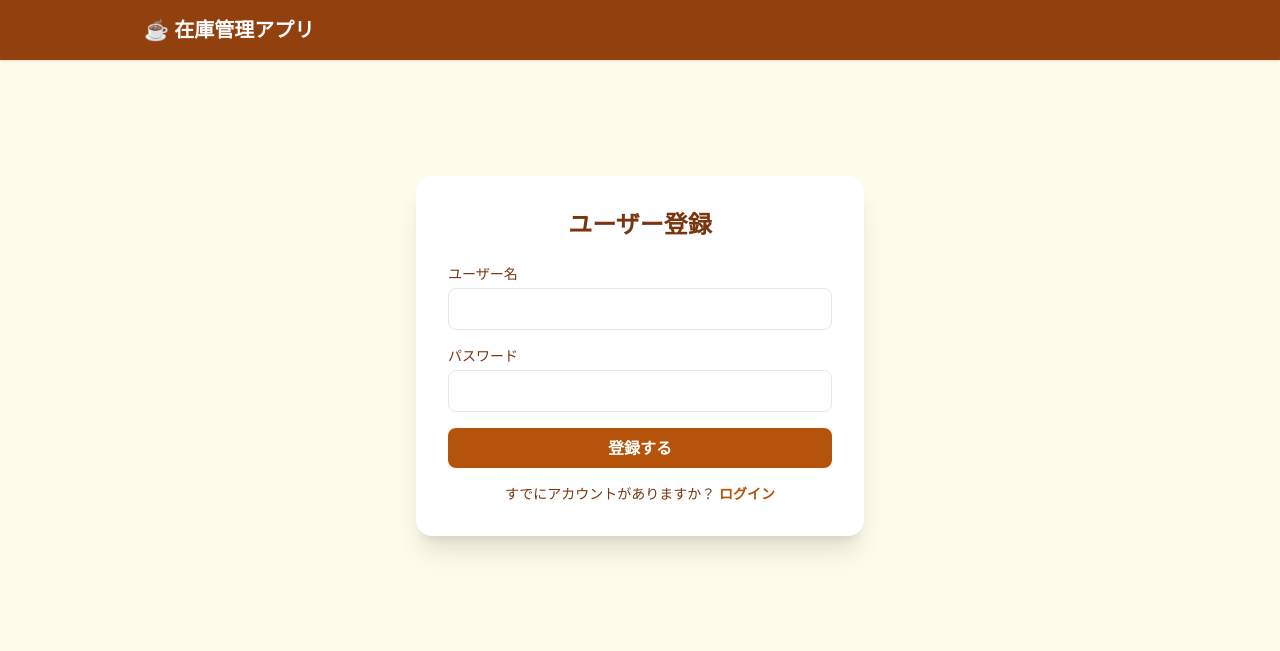
After one commit to tna28312-source/zaiko_app, a Flask app: page /register in a window 1280 px wide. The commit adds this page. Shown: the top 651 px of the page. Run offline with Flask 3, Linux system fonts and the light colour scheme; some libraries are stand-ins or nearby versions.

Commit message:
login ADD

```diff
--- a/app.py
+++ b/app.py
@@ -1,10 +1,21 @@
-from flask import Flask, render_template, request, redirect, url_for
+from flask import Flask, render_template, request, redirect, url_for, flash
 import psycopg2
 from psycopg2.extras import RealDictCursor
 from datetime import datetime
+from werkzeug.security import generate_password_hash, check_password_hash
+from flask_login import LoginManager, UserMixin, login_user, logout_user, login_required, current_user
 import os
 
 app = Flask(__name__)
+app.secret_key = os.getenv("SECRET_KEY", "dev-secret")
+
+
+login_manager = LoginManager()
+login_manager.init_app(app)
+login_manager.login_view = "login"  # 未ログイン時の遷移先
+# ★ここ追加
+login_manager.login_message = None
+
 
 # PostgreSQL用の接続情報
 DB_URL = os.getenv("DATABASE_URL", "postgresql://zaiko_user:GJLpm9lR8t4GaBuKdR7eyiHSgbdTQqUf@dpg-d68188ggjchc73b9og8g-a.oregon-postgres.render.com/zaiko_db_vmw0")
@@ -15,9 +26,101 @@ def get_connection():
     return conn
 
 # =============================
+# ユーザークラス
+# =============================
+class User(UserMixin):
+    def __init__(self, id, username, password):
+        self.id = str(id)   # ← Flask-Loginは文字列推奨
+        self.username = username
+        self.password = password
+
+
+# =============================
+# ユーザー読み込み関数
+# =============================
+@login_manager.user_loader
+def load_user(user_id):
+    conn = get_connection()
+    cur = conn.cursor()
+
+    cur.execute("SELECT * FROM users WHERE id = %s", (user_id,))
+    user = cur.fetchone()
+    conn.close()
+
+    if user:
+        return User(user["id"], user["username"], user["password"])
+    return None
+
+# =============================
+# ログイン処理
+# =============================
+@app.route("/login", methods=["GET", "POST"])
+def login():
+    error = None
+
+    if request.method == "POST":
+        username = request.form["username"]
+        password = request.form["password"]
+
+        conn = get_connection()
+        cur = conn.cursor()
+        cur.execute("SELECT * FROM users WHERE username = %s", (username,))
+        user = cur.fetchone()
+        conn.close()
+
+        if user and check_password_hash(user["password"], password):
+            login_user(User(user["id"], user["username"], user["password"]))
+            return redirect(url_for("home"))
+        else:
+            error = "ユーザー名かパスワードが違います"
+
+    return render_template("login.html", error=error)
+
+
+# =============================
+# ログアウト
+# =============================
+@app.route("/logout")
+@login_required
+def logout():
+    logout_user()
+    return redirect(url_for("login"))
+
+# =============================
+# ユーザー登録
+# =============================
+@app.route("/register", methods=["GET", "POST"])
+def register():
+    if request.method == "POST":
+        username = request.form["username"]
+        password = request.form["password"]
+
+        hashed_pw = generate_password_hash(password)
+
+        conn = get_connection()
+        cur = conn.cursor()
+
+        cur.execute(
+            "INSERT INTO users (username, password) VALUES (%s, %s)",
+            (username, hashed_pw)
+        )
+
+        conn.commit()
+        conn.close()
+
+        # ★ 成功メッセージ
+        flash("ユーザー登録が完了しました！ログインしてください。")
+
+        return redirect(url_for("login"))
+
+    return render_template("register.html")
+
+
+# =============================
 # 商品（materials）一覧
 # =============================
 @app.route("/materials", methods=["GET", "POST"])
+@login_required
 def index():
     conn = get_connection()
     cur = conn.cursor()
@@ -30,6 +133,7 @@ def index():
 # 在庫一覧画面<トップページ>
 # =============================
 @app.route("/")
+@login_required
 def home():
     conn = get_connection()
     cur = conn.cursor()
@@ -49,6 +153,7 @@ def home():
 # 入出庫登録フォーム表示
 # =============================
 @app.route("/stocks/new")
+@login_required
 def new_stock_log():
     conn = get_connection()
     cur = conn.cursor()
@@ -61,6 +166,7 @@ def new_stock_log():
 # 入出庫登録処理
 # =============================
 @app.route("/stocks/create", methods=["POST"])
+@login_required
 def create_stock_log():
     material_id = request.form["material_id"]
     log_type = request.form["type"]
@@ -102,6 +208,7 @@ def create_stock_log():
 # 商品編集フォーム表示＋更新処理
 # =============================
 @app.route("/materials/<int:id>/edit", methods=["GET", "POST"])
+@login_required
 def edit_material(id):
     conn = get_connection()
     cur = conn.cursor()
@@ -128,6 +235,7 @@ def edit_material(id):
 # 商品削除（論理削除）
 # =============================
 @app.route("/materials/<int:id>/delete", methods=["POST"])
+@login_required
 def delete_material(id):
     conn = get_connection()
     cur = conn.cursor()
@@ -141,6 +249,7 @@ def delete_material(id):
 # 商品登録フォーム表示
 # =============================
 @app.route("/materials/new")
+@login_required
 def new_material():
     return render_template("new_material.html")
 
@@ -148,6 +257,7 @@ def new_material():
 # 商品登録処理
 # =============================
 @app.route("/materials/create", methods=["POST"])
+@login_required
 def create_material():
     name = request.form["name"]
     unit = request.form["unit"]
--- a/requirements.txt
+++ b/requirements.txt
@@ -2,6 +2,7 @@ blinker==1.9.0
 click==8.3.1
 colorama==0.4.6
 Flask==3.1.2
+Flask-Login==0.6.3
 gunicorn==25.1.0
 itsdangerous==2.2.0
 Jinja2==3.1.6
--- a/templates/base.html
+++ b/templates/base.html
@@ -13,13 +13,15 @@
 
 <!-- ヘッダー -->
 <header class="bg-amber-800 text-white shadow">
-    <div class="max-w-5xl mx-auto px-4 py-4 flex items-center justify-between">
+    <div class="max-w-5xl mx-auto px-4 py-4">
 
-        <!-- タイトル -->
+        <!-- 上段：タイトル＋右上ボタン -->
+        <div class="flex items-center justify-between">
+
             <h1 class="text-xl font-bold">☕ 在庫管理アプリ</h1>
 
-        <!-- 右側ボタン -->
-        <nav class="flex gap-3">
+            {% if current_user.is_authenticated %}
+            <nav class="flex gap-3 items-center">
                 <a href="{{ url_for('home') }}"
                    class="bg-white text-amber-800 px-4 py-2 rounded-lg font-semibold shadow hover:bg-amber-100">
                    在庫一覧
@@ -29,7 +31,23 @@
                    class="bg-white text-amber-800 px-4 py-2 rounded-lg font-semibold shadow hover:bg-amber-100">
                    管理しているもの
                 </a>
+
+                <a href="{{ url_for('logout') }}"
+                   class="bg-blue-600 text-white px-4 py-2 rounded-lg font-semibold">
+                    ログアウト
+                </a>
             </nav>
+            {% endif %}
+        </div>
+
+        <!-- ★ここを追加（タイトルと同じ左基準） -->
+        {% if current_user.is_authenticated %}
+        <div class="mt-2 ml-10">
+            <p class="text-base text-amber-200 tracking-wide leading-relaxed">
+                {{ current_user.username }}さん、お疲れ様です！
+            </p>
+        </div>
+        {% endif %}
 
     </div>
 </header>
--- /dev/null
+++ b/templates/register.html
@@ -0,0 +1,61 @@
+{% extends "base.html" %}
+
+{% block title %}ユーザー登録{% endblock %}
+
+{% block content %}
+<div class="min-h-[70vh] flex items-center justify-center">
+
+  <div class="bg-white rounded-2xl shadow-xl p-8 w-full max-w-md">
+
+    <h2 class="text-2xl font-bold text-center mb-6">
+      ユーザー登録
+    </h2>
+
+    {% if error %}
+      <div class="mb-4 p-3 bg-red-100 border border-red-300 text-red-700 rounded-lg text-sm">
+        {{ error }}
+      </div>
+    {% endif %}
+
+    <form method="post" class="space-y-4">
+
+      <div>
+        <label class="block text-sm font-medium mb-1">ユーザー名</label>
+        <input
+          type="text"
+          name="username"
+          required
+          class="w-full border rounded-lg px-3 py-2 focus:ring-2 focus:ring-amber-500"
+        >
+      </div>
+
+      <div>
+        <label class="block text-sm font-medium mb-1">パスワード</label>
+        <input
+          type="password"
+          name="password"
+          required
+          class="w-full border rounded-lg px-3 py-2 focus:ring-2 focus:ring-amber-500"
+        >
+      </div>
+
+      <button
+        type="submit"
+        class="w-full py-2 bg-amber-700 text-white rounded-lg font-semibold hover:bg-amber-800"
+      >
+        登録する
+      </button>
+
+    </form>
+
+    <!-- ログインへ -->
+    <p class="text-center text-sm mt-4">
+      すでにアカウントがありますか？
+      <a href="{{ url_for('login') }}" class="text-amber-700 font-semibold">
+        ログイン
+      </a>
+    </p>
+
+  </div>
+</div>
+{% endblock %}
```
Also changed, not shown: templates/login.html (added, +56 -0 lines). Lines whose indentation alone changed are shown as unchanged.
